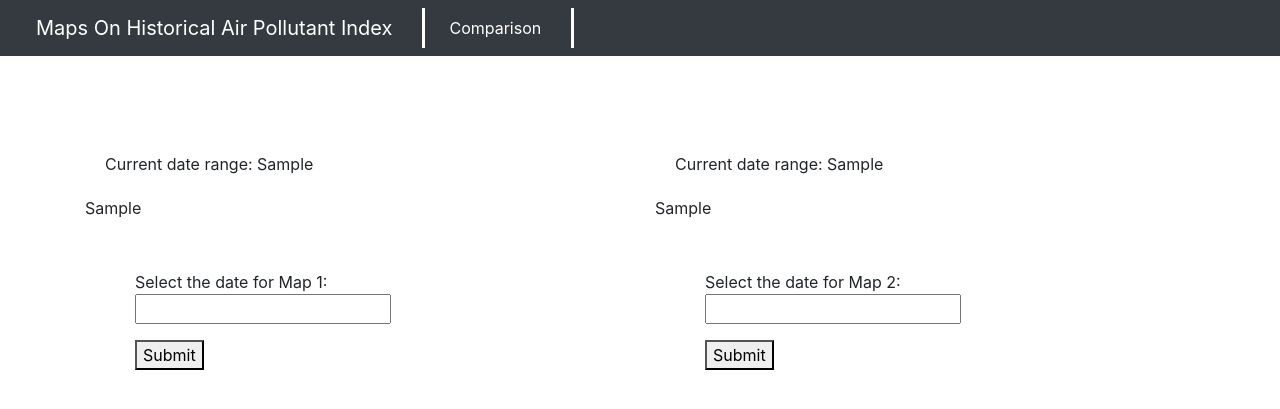
After one commit to LamChengSun/API-project, a Django app: template templates/compare.html in a window 1280 px wide. The commit adds this page. Shown: the top 409 px of the page. Run offline with Django 4.2, Linux system fonts and the light colour scheme; the template is opened without the code that fills it: most values are stand-ins (such as "Sample title", 1, 10 or a date in 2020); some libraries are stand-ins or nearby versions.

Commit message:
Add files via upload

```diff
--- /dev/null
+++ b/templates/compare.html
@@ -0,0 +1,79 @@
+{% extends 'partials/base.html' %}
+{% block title %} Comparison Page{% endblock %}
+{% block content %}
+
+<link rel="stylesheet" href="https://cdnjs.cloudflare.com/ajax/libs/leaflet/1.6.0/leaflet.css" integrity="sha512-xwE/Az9zrjBIphAcBb3F6JVqxf46+CDLwfLMHloNu6KEQCAWi6HcDUbeOfBIptF7tcCzusKFjFw2yuvEpDL9wQ==" crossorigin=""/>
+<script src="https://code.jquery.com/jquery-3.6.0.min.js"></script>
+<script src="https://code.jquery.com/ui/1.12.1/jquery-ui.min.js"></script>
+<script src="https://code.jquery.com/ui/1.12.1/jquery-ui.js"></script>
+<link rel="stylesheet" href="https://code.jquery.com/ui/1.12.1/themes/base/jquery-ui.css">
+<script src="https://cdnjs.cloudflare.com/ajax/libs/leaflet/1.6.0/leaflet.js" integrity="sha512-gZwIG9x3wUXg2hdXF6+rVkLF/0Vi9U8D2Ntg4Ga5I5BZpVkVxlJWbSQtXPSiUTtC0TjtGOmxa1AJPuV0CPthew==" crossorigin=""></script>
+
+<div class="container mt-5 pt-5">
+    <div class="row">
+        <div class="col-md-6">
+            <div class="current-date-range1" style="padding-left:20px;">
+                Current date range: {{ data_range1 }}
+            </div>
+            <div class="row1">
+                <div class="map1" style="max-width:1300px;padding-top:20px;margin:auto;">
+                    {{ m1 | safe }}
+                </div>
+            </div>
+            <div class="row1">
+                <div class="col-md-8" style="padding-top:50px;padding-left:50px;">
+                    <form method="POST" id="form 1">
+                        {% csrf_token %}
+                        <p>Select the date for Map 1: <input type="text" id="datepicker1" name="date_range1" ></p>
+                        <button type="submit" name="submit_map1">Submit</button>
+                    </form>
+                </div>
+            </div>
+        </div>
+        <div class="col-md-6">
+            <div class="current-date-range2" style="padding-left:20px;">
+                Current date range: {{ data_range2 }}
+            </div>
+            <div class="row2">
+                <div class="map2" style="max-width:1300px;padding-top:20px;margin:auto;">
+                    {{ m2 | safe }}
+                </div>
+            </div>
+            <div class="row2">
+                <div class="col-md-8" style="padding-top:50px;padding-left:50px;">
+                    <form method="POST" id="form2">
+                        {% csrf_token %}
+                        <p>Select the date for Map 2: <input type="text" id="datepicker2" name="date_range2" ></p>
+                        <button type="submit" name="submit_map2">Submit</button>
+                    </form>
+                </div>
+            </div>
+        </div>
+    </div>
+</div>
+
+<script>
+    $( "#datepicker1" ).datepicker({
+        dateFormat: "yy-mm",
+        minDate: new Date(2019, 0, 1), // January 1st, 2019
+        maxDate: new Date(2021, 11, 31) // December 31st, 2021
+      });
+      $( "#datepicker2" ).datepicker({
+        dateFormat: "yy-mm",
+        minDate: new Date(2019, 0, 1), // January 1st, 2019
+        maxDate: new Date(2021, 11, 31) // December 31st, 2021
+      });
+
+      var date_range1 = "{{data_range1}}";
+      var date_range2 = "{{data_range2}}";
+
+      // Do something when the date is selected, like updating markers or data
+      $('#form1').on('submit', function() {
+          date_range1 = $('#datepicker1').val();
+      });
+
+      $('#form2').on('submit', function() {
+          date_range2 = $('#datepicker2').val();
+      });
+</script>
+{% endblock %}
--- a/templates/partials/nav.html
+++ b/templates/partials/nav.html
@@ -1,18 +1,15 @@
 <!--navbar-->
 <nav class="navbar navbar-expand-lg navbar-dark bg-dark">
-    <a class="navbar-brand" style="border-right-style: solid;color:white;padding-right:30px;padidng-left:20px;" href="{% url 'index' %}">Maps On Historical Air Pollutant Index</a>
+    <a class="navbar-brand" style="border-right-style: solid;color:white;padding-right:30px;padding-left:20px;" href="{% url 'index' %}">Maps On Historical Air Pollutant Index</a>
     <button class="navbar-toggler" type="button" data-toggle="collapse" data-target="#navbarSupportedContent"
         aria-controls="navbarSupportedContent" aria-expanded="false" aria-label="Toggle navigation">
         <span class="navbar-toggler-icon"></span>
     </button>
 
-    <div class="collapse navbar-collapse" id="navbarSupportedContent">
+  <div class="collapse navbar-collapse" id="navbarSupportedContent">
         <ul class="navbar-nav mr-auto mb-2 mb-md-0">
             <li class="nav-item">
-                <a class="nav-link active" style="border-right-style: solid;color:white;padding-right:30px"  aria-current="page" href="{% url 'index' %}">Home</a>
-              </li>
-              <li class="nav-item">
-                <a class="nav-link active" style="border-right-style: solid;color:white;padding-right:20px;padding-left:20px"  href="#">Submap</a>
+                <a class="nav-link active" style="border-right-style: solid;color:white;padding-right:30px"  href="{% url 'compare' %}">Comparison</a>
               </li>
         </ul>
     </div>
```
Also changed, not shown: templates/index.html (+48 -21 lines).
